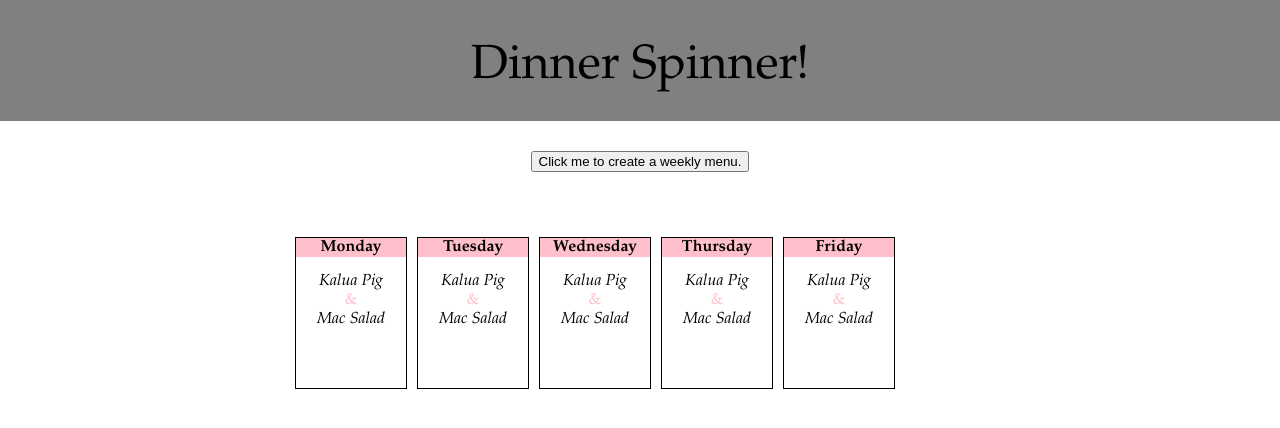
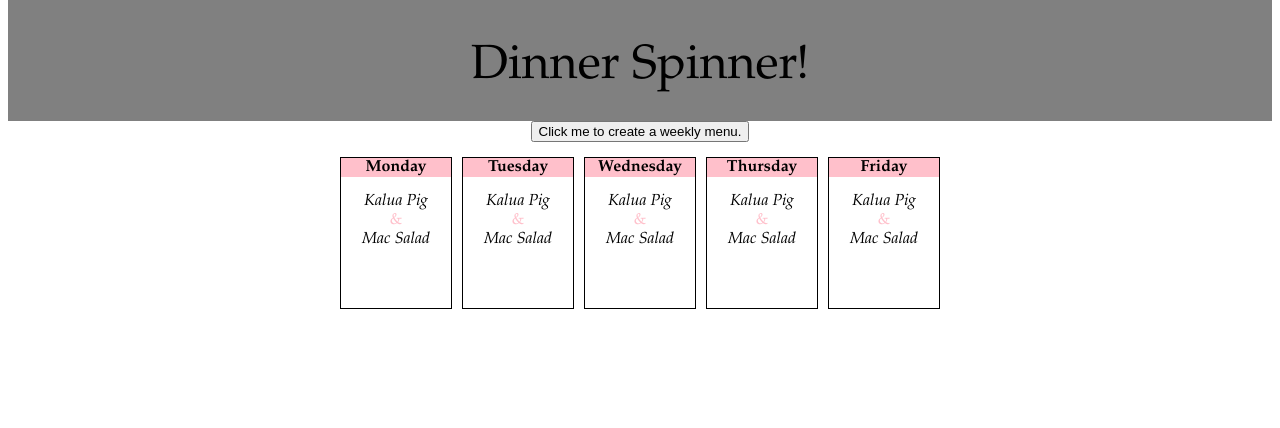
Before and after one commit to MrChock/DinnerSpinner, a plain HTML site: page index.html in a window 1280 px wide. Drawn offline with Linux system fonts and the light colour scheme.

Commit message:
centered the Div

```diff
--- a/css/styles.css
+++ b/css/styles.css
@@ -5,22 +5,24 @@ body{
 }
 
 div#Button{
-  margin:50px;
+margin:50px;
 text-align:center;
+
 }
 
 div.title{
   font-size:300%;
   background:grey;
-  margin:-20px;
+  margin-top:-20px;
   padding-top:50px;
   padding-bottom:25px;
   color:black;
 }
 div#week{
   padding-top:10px;
-  width:700px;
+  width:610px;
   display:inline-block;
+  text-align:center;
 }
 
 div.day{
--- a/index.html
+++ b/index.html
@@ -11,8 +11,8 @@
 
   <div class="title">Dinner Spinner!</div>
 
-  <div id="Button">
-    <button type="button" onclick="pickTopping()">Click me to create a weekly menu.</button>
+  <div class="button">
+    <button type="button" id="David" onclick="pickTopping()">Click me to create a weekly menu.</button>
   </div>
 
 <div id="week">
--- a/js/index.js
+++ b/js/index.js
@@ -2,7 +2,7 @@
 "Grilled Salmon", "Shrimp Scampi" , "Kalua Pig"];
 
 var Side_Dish = ["Rice", "Mash Potato", "Salad", "Grilled Veggies",
-"Poi", "Lomi Salmon", "Creamed Spinach", "Mac Salad"];
+"Poi", "Lomi Salmon", "Creamed Spinach", "Mac Salad", "Steamed Veggies"];
 
 
 function pickTopping(){
```
